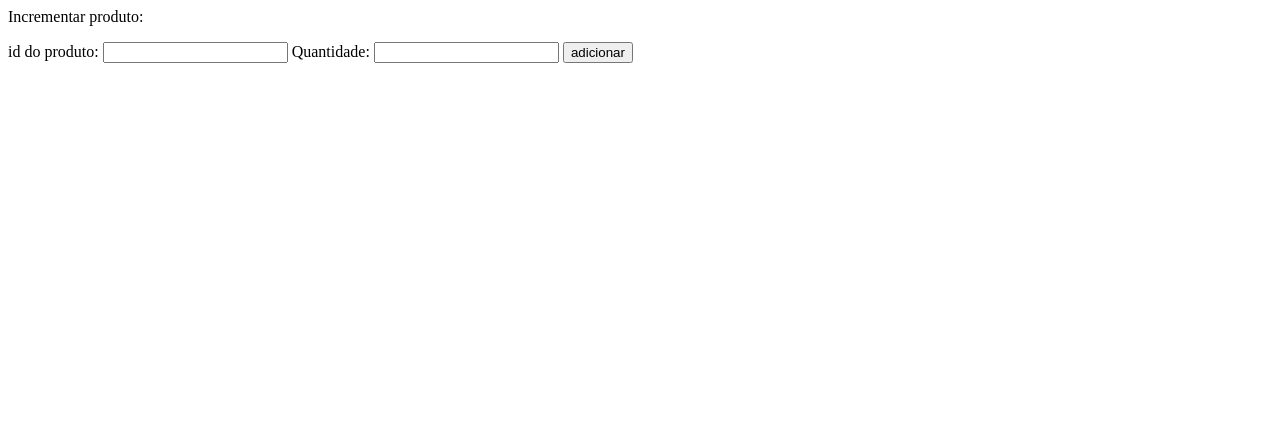
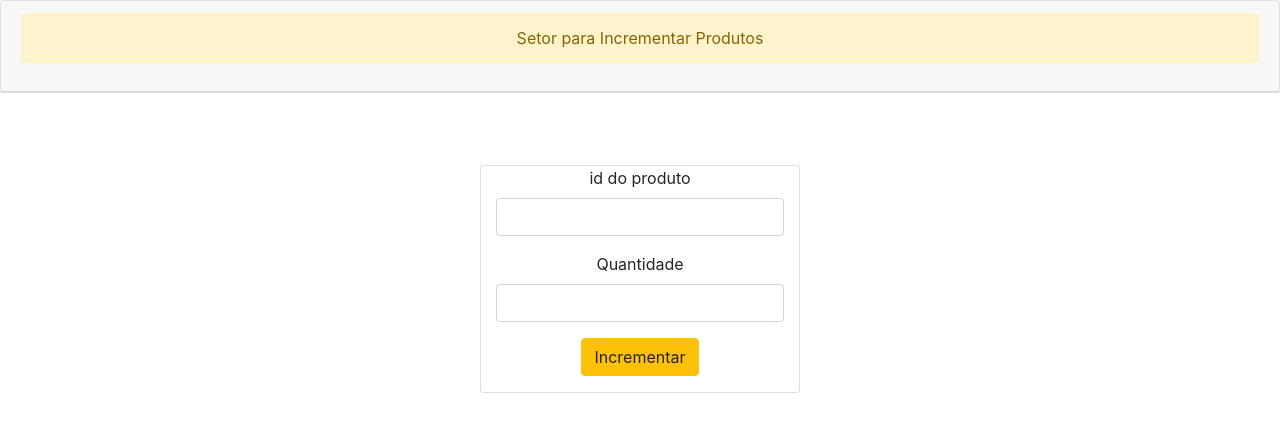
Before and after one commit to KauannGuimaraes/projeto-integrado-2-semestre, a PHP site: page /increment-produto.php in a window 1280 px wide. Shown: the top 432 px of the page. Run offline with PHP 8.4, Linux system fonts and the light colour scheme; some libraries are stand-ins or nearby versions.

Commit message:
4 areas atualizadas

```diff
--- a/style.css
+++ b/acess/style.css
@@ -20,7 +20,7 @@ body {
     display: block;
     color: white;
     text-align: center;
-    padding: 14px 50px;
+    padding: 14px 83px;
     text-decoration: none;
 }
 #menu  ul li a:hover,
--- a/view/produto/increment-produto.php
+++ b/view/produto/increment-produto.php
@@ -1,10 +1,30 @@
 <html>
+    <head>
+        <link href="../bootstrap-5.1.3/css/bootstrap.min.css" rel="stylesheet">
+    </head>
     <body>
-        <form action="#">
-            <p>Incrementar produto:</p>
-            id do produto: <input type="number">
-            Quantidade: <input type="number">
-            <button type="submit">adicionar</button>
-        </form>
+        <div class="card" >
+                <div class="card-header">
+                    <div class="alert alert-warning" role="alert">
+                        <center> Setor para Incrementar Produtos </center>
+                    </div>
+                </div>
+            </div>
+            <center>
+            <br><br><br>
+            <div class="card" style="width: 20rem;">
+            <form class="container-sm">
+                <div class="mb-3">
+                    <label for="producttype" class="form-label">id do produto</label>
+                    <input type="text" class="form-control">
+                </div>
+                <div class="mb-3">
+                    <label for="exampleInputPassword1" class="form-label">Quantidade</label>
+                    <input type="number" class="form-control">
+                </div>
+                <button type="submit" class="btn btn-warning">Incrementar</button>
+            </form>
+            </div>
+            </center>
     </body>
 </html>
```
Also changed, not shown: acess/index.php (added, +29 -0 lines), index.php (deleted, +0 -29 lines).
